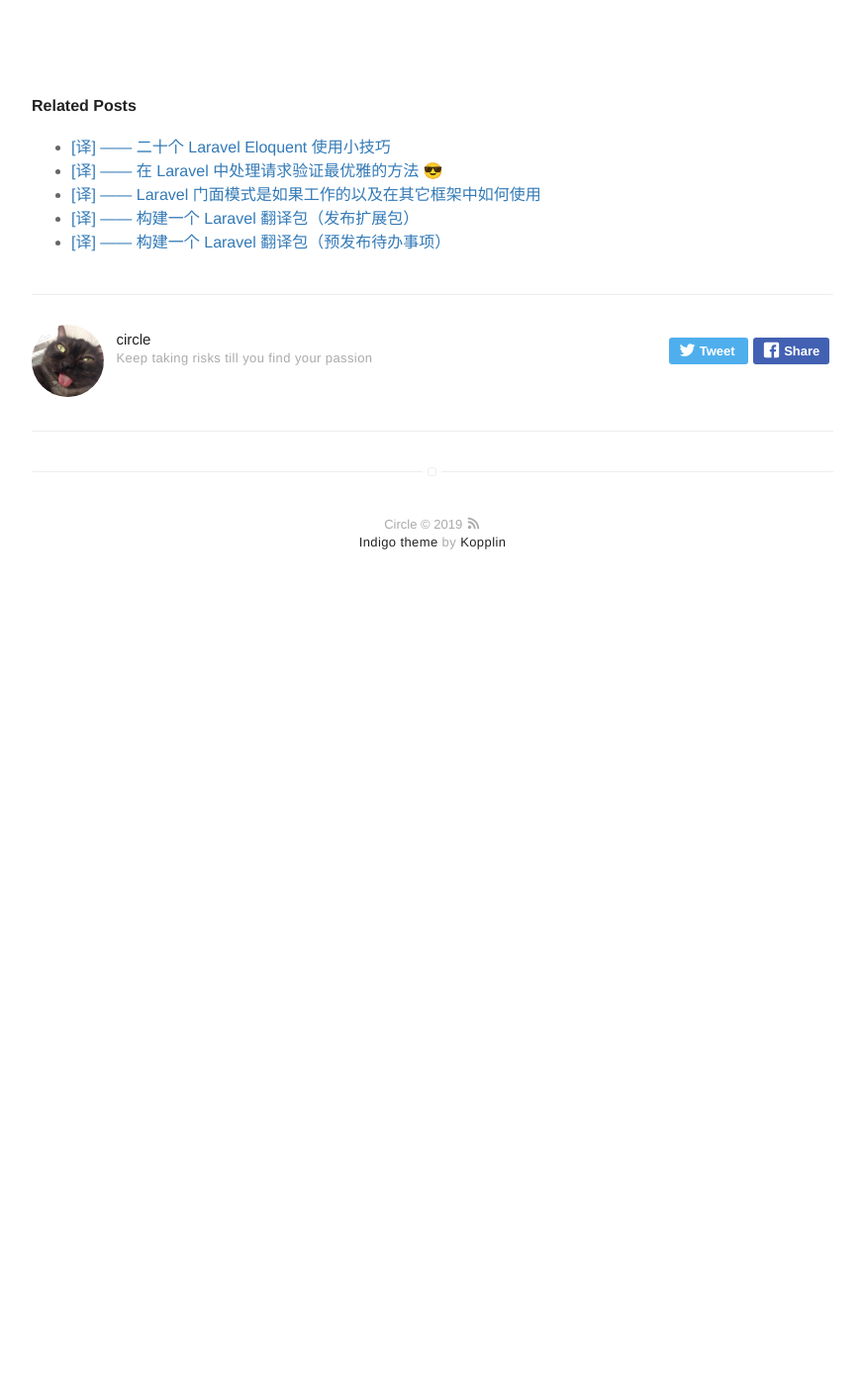
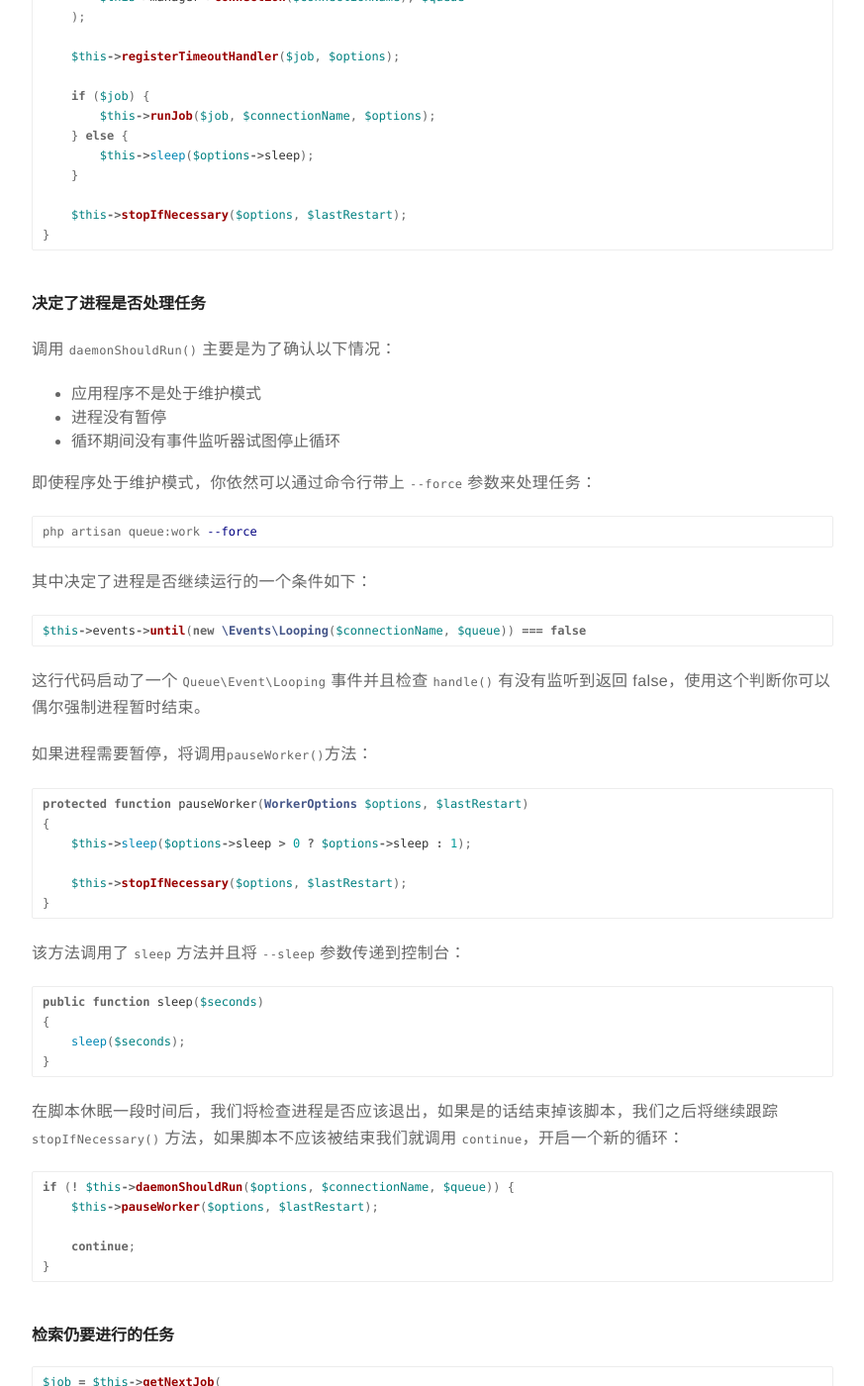
Before and after one commit to rust17/blog, a Jekyll site: the page built from _posts/second/2019-04-24-queue-workers-how-they-work.markdown, in a window 1280 px wide and 1400 px high, scrolled down 5661 px. Shown: the whole window at 99% size, without its empty margins (203-1076 px from the left). Built offline with Jekyll 4.4.1, drawn with Linux system fonts in a browser that asks for light colours; before the commit the page ends 6280 px from its top, so only the background shows below that; some of the changed text lies outside the part shown.

Commit message:
update article 5

````diff
--- a/_posts/second/2019-04-24-queue-workers-how-they-work.markdown
+++ b/_posts/second/2019-04-24-queue-workers-how-they-work.markdown
@@ -251,6 +251,111 @@ protected function listenForSignals()
 
 最终该方法开启了一个循环，我们将继续寻找剩余任务，执行它们，并且在工作进程中执行一些操作。
 
+```php
+while (true) {
+    if (! $this->daemonShouldRun($options, $connectionName, $queue)) {
+        $this->pauseWorker($options, $lastRestart);
+
+        continue;
+    }
+
+    $job = $this->getNextJob(
+        $this->manager->connection($connectionName), $queue
+    );
+
+    $this->registerTimeoutHandler($job, $options);
+
+    if ($job) {
+        $this->runJob($job, $connectionName, $options);
+    } else {
+        $this->sleep($options->sleep);
+    }
+
+    $this->stopIfNecessary($options, $lastRestart);
+}
+```
+
+#### 决定了进程是否处理任务
+
+调用 `daemonShouldRun()` 主要是为了确认以下情况：
+
+* 应用程序不是处于维护模式
+* 进程没有暂停
+* 循环期间没有事件监听器试图停止循环
+
+即使程序处于维护模式，你依然可以通过命令行带上 `--force` 参数来处理任务：
+
+```shell
+php artisan queue:work --force
+```
+
+其中决定了进程是否继续运行的一个条件如下：
+
+```php
+$this->events->until(new \Events\Looping($connectionName, $queue)) === false
+```
+
+这行代码启动了一个 `Queue\Event\Looping` 事件并且检查 `handle()` 有没有监听到返回 false，使用这个判断你可以偶尔强制进程暂时结束。
+
+如果进程需要暂停，将调用`pauseWorker()`方法：
+
+```php
+protected function pauseWorker(WorkerOptions $options, $lastRestart)
+{
+    $this->sleep($options->sleep > 0 ? $options->sleep : 1);
+
+    $this->stopIfNecessary($options, $lastRestart);
+}
+```
+
+该方法调用了 `sleep` 方法并且将 `--sleep` 参数传递到控制台：
+
+```php
+public function sleep($seconds)
+{
+    sleep($seconds);
+}
+```
+
+在脚本休眠一段时间后，我们将检查进程是否应该退出，如果是的话结束掉该脚本，我们之后将继续跟踪 `stopIfNecessary()` 方法，如果脚本不应该被结束我们就调用 `continue`，开启一个新的循环：
+
+```php
+if (! $this->daemonShouldRun($options, $connectionName, $queue)) {
+    $this->pauseWorker($options, $lastRestart);
+
+    continue;
+}
+```
+
+#### 检索仍要进行的任务
+
+```php
+$job = $this->getNextJob(
+    $this->manager->connection($connectionName), $queue
+);
+```
+
+`getNextJob()` 方法接收一个待运行的队列连接实例以及应该获取任务的队列：
+
+```php
+protected function getNextJob($connection, $queue)
+{
+    try {
+        foreach (explode(',', $queue) as $queue) {
+            if (! is_null($job = $connection->pop($queue))) {
+                return $job;
+            }
+        }
+    } catch (Exception $e) {
+        $this->exceptions->report($e);
+
+        $this->stopWorkerIfLostConnection($e);
+    }
+}
+```
+
+我们仅仅循环给定的队列，
+
 ---
 原文地址：[https://divinglaravel.com/queue-workers-how-they-work](https://divinglaravel.com/queue-workers-how-they-work)
 
````
